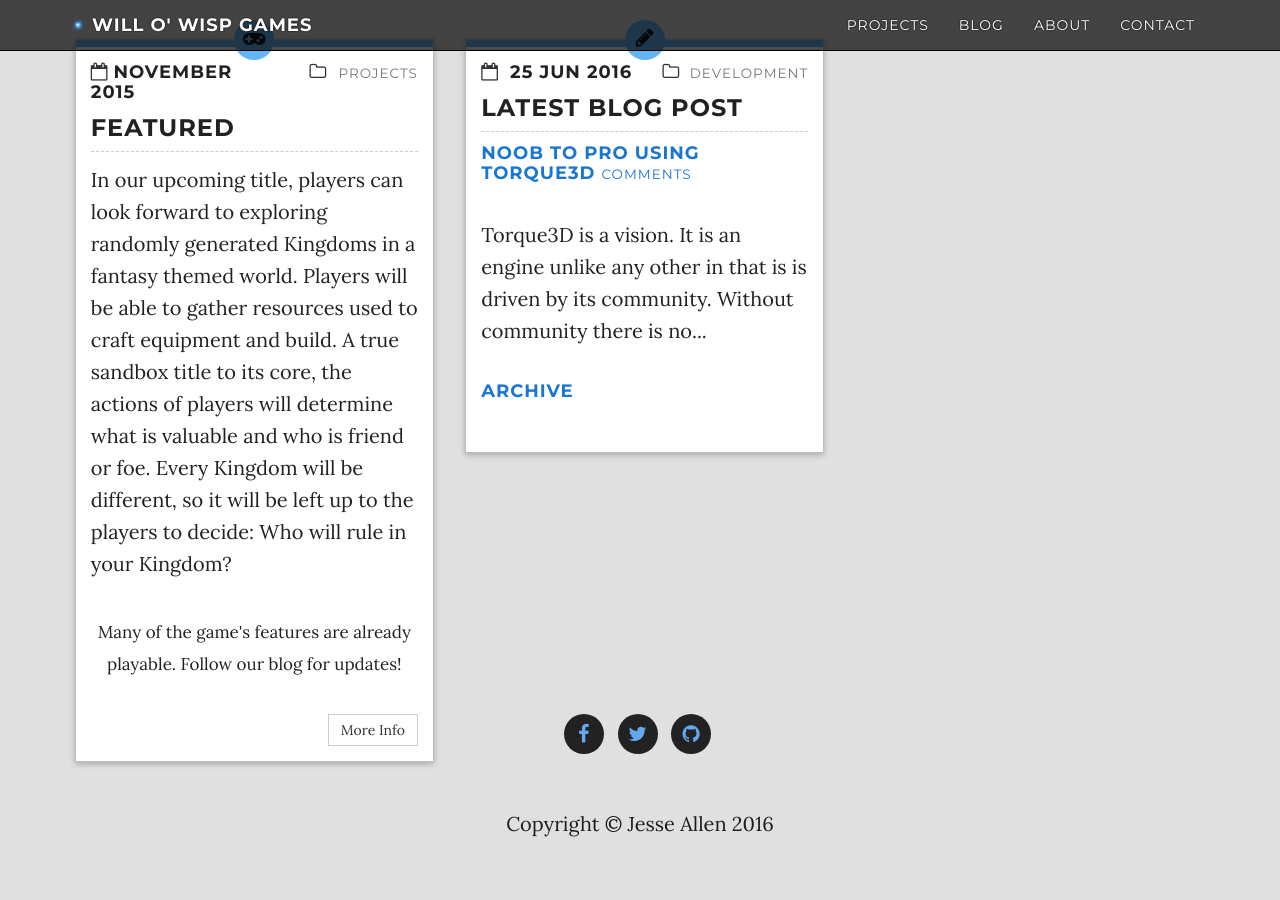
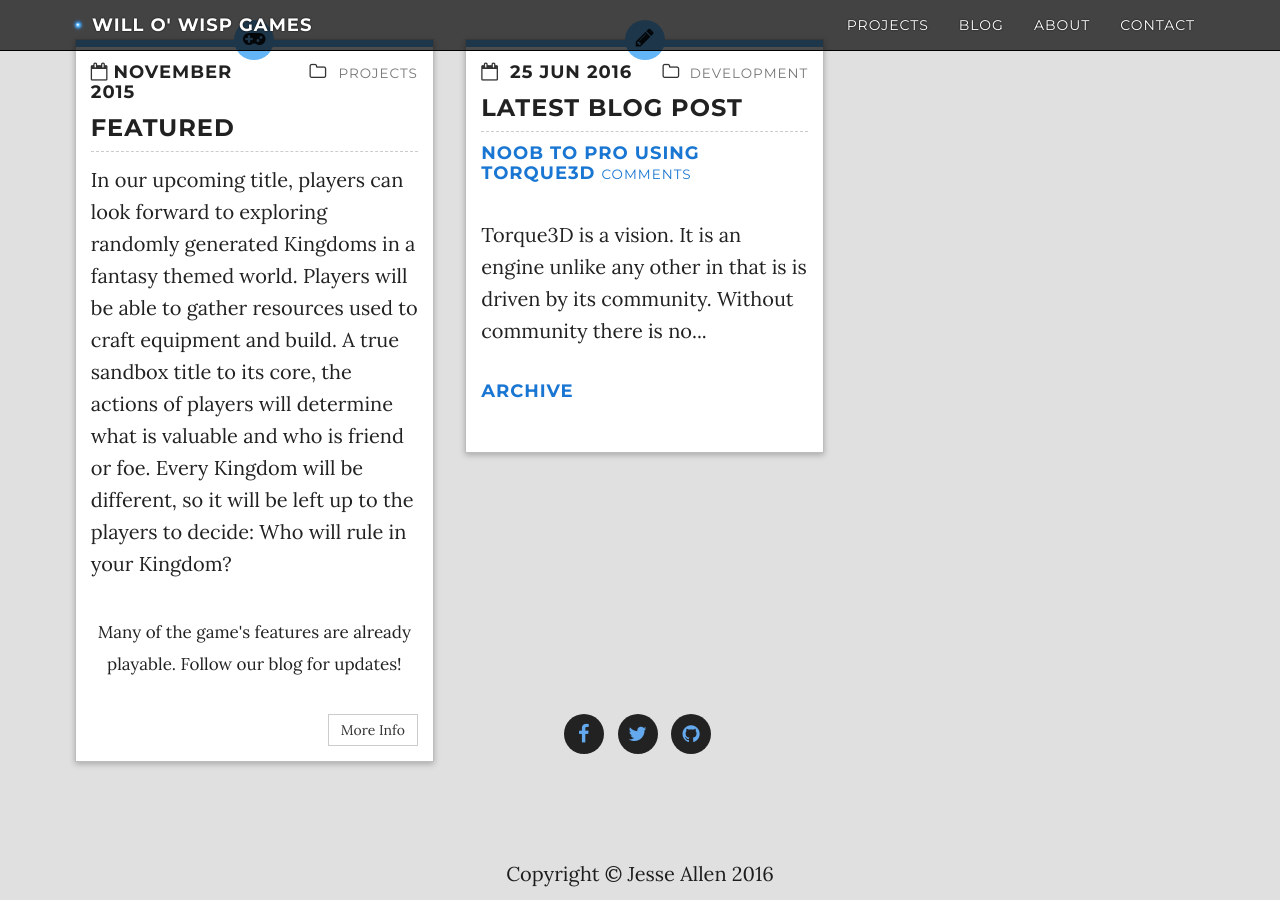
Before and after one commit to WilloWispGames/WilloWispGames.github.io, a Jekyll site: the page built from index.html, in a window 1280 px wide and 900 px high, scrolled down 61 px. Built offline with Jekyll 4.4.1, drawn with Linux system fonts in a browser that asks for light colours; nearby versions of some CDN libraries; comment, search, counter and statistics services are not loaded; before the commit the page ends 911 px from its top, so only the background shows below that.

Commit message:
Update footer.html

```diff
--- a/_includes/footer.html
+++ b/_includes/footer.html
@@ -7,13 +7,9 @@
 
     <!--div class="container text-center"-->
 
-    <div id="footer">
-        <p><br><br></p>
+    <p><br><br></p>
 
-        <p>
-            Copyright &copy; {{ site.author }} {{ site.time | date: "%Y" }}
-        </p>
-    </div>
+    <p>Copyright &copy; {{ site.author }} {{ site.time | date: "%Y" }}</p>
 
     <!--/div-->
 </footer>
```
